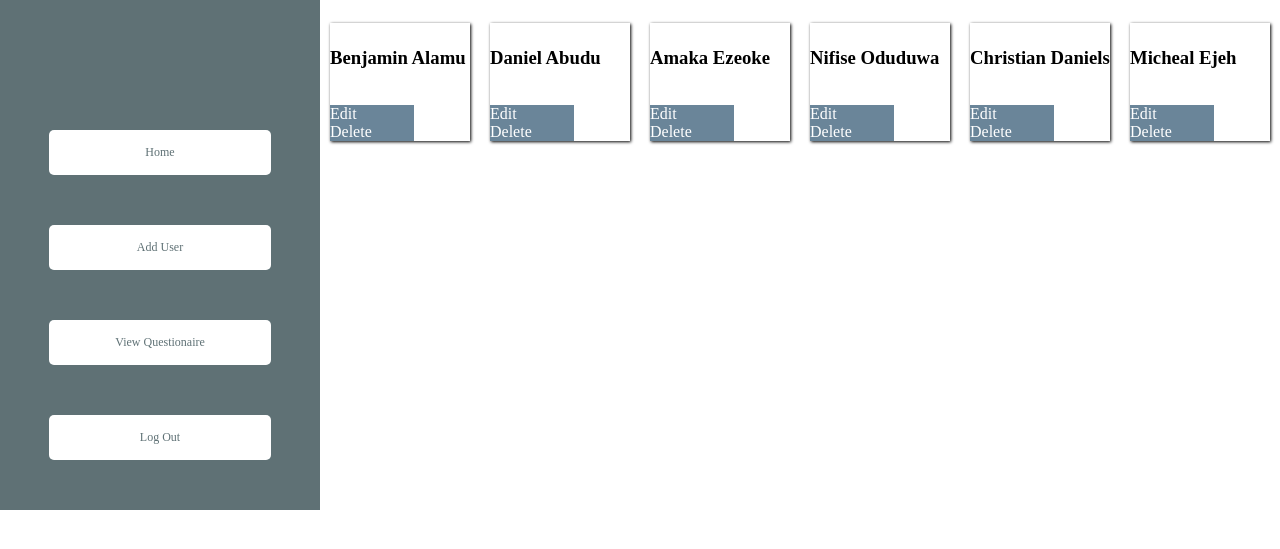
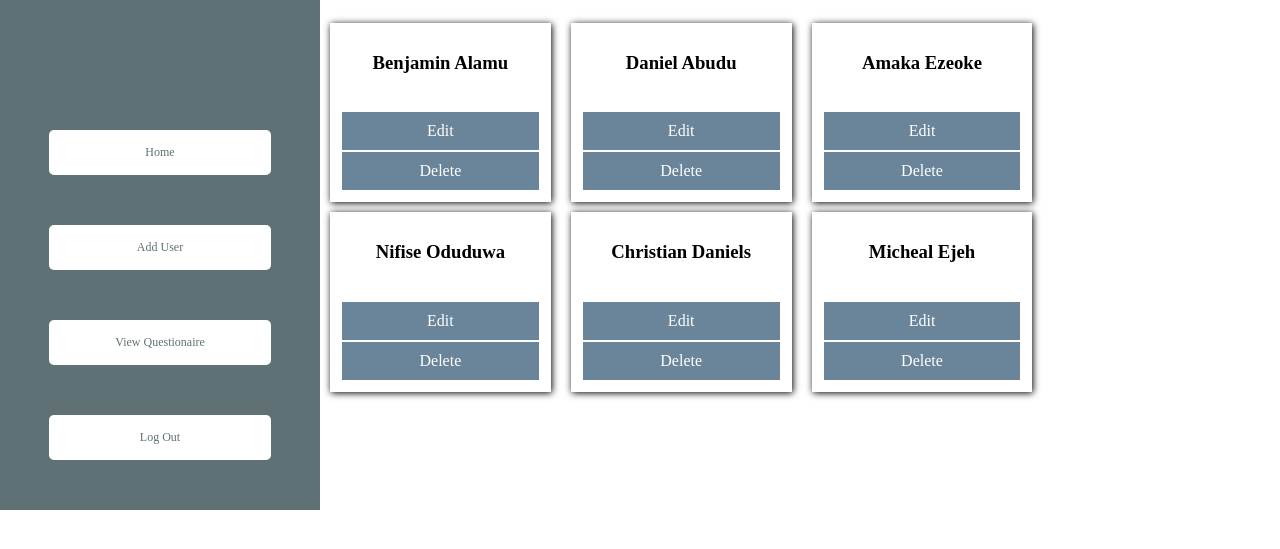
Before and after one commit to BenjaminAlamu/MedicalSystem-CSC405, a PHP site: page /search-staff.php in a window 1280 px wide. Shown: the part 70-619 px from the top of the page. Run offline with PHP 8.4, Linux system fonts and the light colour scheme; a user stored in the database is signed in; data comes from the database, SQL or seed files in the repository; data that the repository does not hold is empty.

Commit message:
Better CSS for Dashboard and Search Results

```diff
--- a/css/results.css
+++ b/css/results.css
@@ -1,25 +1,36 @@
 .result-box{
     display: flex;
+    flex-wrap: wrap;
 
 
 }
+h3 {
+    text-align: center;
+}
 
 .result-item {
-    width: 30%;
-    flex-wrap: wrap;
-    box-shadow: 1px 1px 3px;
+    width: 23%;
+    box-sizing: border-box;
+
+    box-shadow: 1px 1px 7px;
     margin-left: 10px;
     margin-top: 5px;
     margin-bottom: 5px;
     margin-right: 10px;
-    padding-top: 5px;
-    padding-top: 5px;
-    padding-top: 5px;
-    padding-top: 5px;
+    padding-top: 10px;
+    padding-left: 10px;
+    padding-bottom: 10px;
+    padding-right: 10px;
+    justify-content: center;
 }
 
 a {
-    width: 60%;
+    border: none;
+    padding: 10px 10px;
+    text-align: center;
+    text-decoration: none;
     background-color: #6A8599;
     color: white;
+    margin: 2px;
+    /*display: inline-block;*/
 }
```
